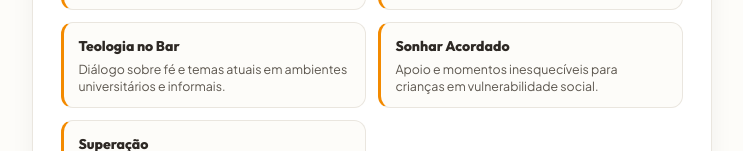
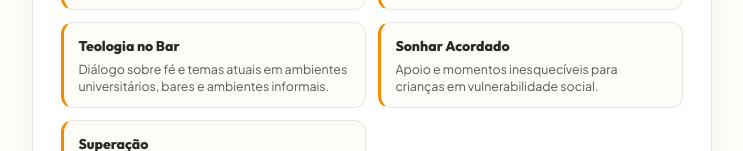
Before and after one commit to juventuderegnum/MS-Jovem-2026.2, a plain HTML site: page index.html in a window 1280 px wide. Shown: the part 3392-3543 px from the top of the page, without its empty margins (268-1011 px from the left). Drawn offline with Linux system fonts and the light colour scheme.

Commit message:
fix(copy): atualiza descricao do apostolado Teologia no Bar

```diff
--- a/index.html
+++ b/index.html
@@ -335,7 +335,7 @@
               </div>
               <div class="apostolate-pill-card">
                 <strong>Teologia no Bar</strong>
-                <span>Diálogo sobre fé e temas atuais em ambientes universitários e informais.</span>
+                <span>Diálogo sobre fé e temas atuais em ambientes universitários, bares e ambientes informais.</span>
               </div>
               <div class="apostolate-pill-card">
                 <strong>Sonhar Acordado</strong>
```
